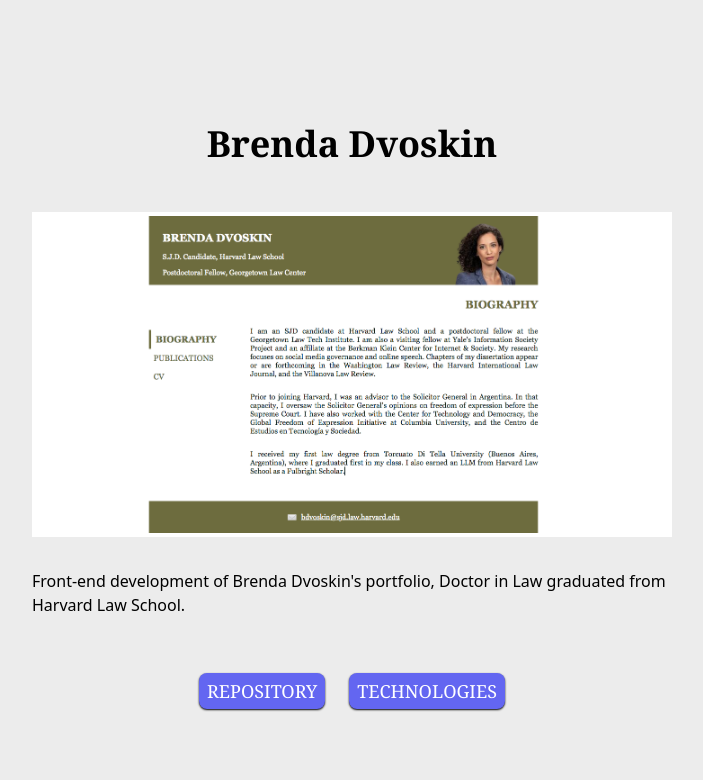
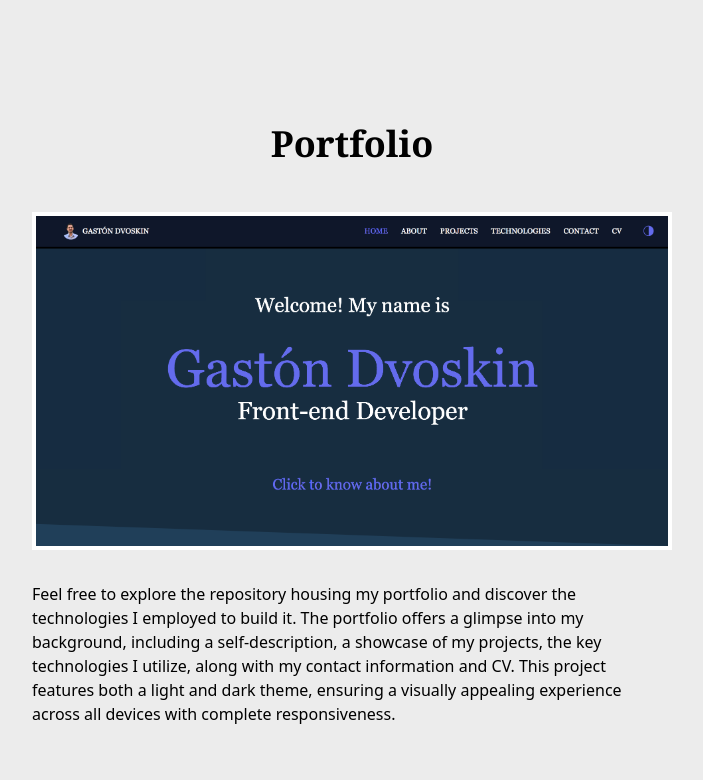
Before and after one commit to gastondvoskin/portfolio, a React (Vite) app in the folder client/: page / in a window 1280 px wide. Shown: the part 3971-4751 px from the top of the page, without its empty margins (288-991 px from the left). Built offline with nearby package versions, Linux system fonts and the light colour scheme; no server answers.

Commit message:
Commented Brenda's portfolio in dataProject.js. Updated data of Portfolio in dataProject.js

```diff
--- a/client/src/data/dataDvoskin/dataProjects.js
+++ b/client/src/data/dataDvoskin/dataProjects.js
@@ -40,23 +40,23 @@ const dataDvoskinProjects = [
     image: viandaexpressImg,
   },
 
-  {
-    name: "Brenda Dvoskin",
-    description:
-      "Front-end development of Brenda Dvoskin's portfolio, Doctor in Law graduated from Harvard Law School.",
-    technologies: ["JavaScript", "React", "CSS"],
-    deploy: "",
-    youtube: "",
-    repository: "https://github.com/gastondvoskin/Brenda-Dvoskin-Web.git",
-    image: brendadvoskinImg,
-  },
+  // {
+  //   name: "Brenda Dvoskin",
+  //   description:
+  //     "Front-end development of Brenda Dvoskin's portfolio, Doctor in Law graduated from Harvard Law School.",
+  //   technologies: ["JavaScript", "React", "CSS"],
+  //   deploy: "",
+  //   youtube: "",
+  //   repository: "https://github.com/gastondvoskin/Brenda-Dvoskin-Web.git",
+  //   image: brendadvoskinImg,
+  // },
 
   {
     name: "Portfolio",
     description:
-      "Santiago Rovaletti and I collaborated in the development of this portfolio, achieving the rendering and deployment of two distinct portfolios from a single repository. After establishing the fundamental structure, we each took charge of personalizing our respective portfolios to reflect our individual styles and preferences.",
+      "Feel free to explore the repository housing my portfolio and discover the technologies I employed to build it. The portfolio offers a glimpse into my background, including a self-description, a showcase of my projects, the key technologies I utilize, along with my contact information and CV. This project features both a light and dark theme, ensuring a visually appealing experience across all devices with complete responsiveness.",
     technologies: ["JavaScript", "React", "Tailwind", "Font Awesome", "NodeJs", "Express", "NodeMailer", "PostgreSQL", "Sequelize"],
-    deploy: "https://gastondvoskin.com/",
+    // deploy: "https://gastondvoskin.com/",
     youtube: "",
     repository: "https://github.com/gastondvoskin/portfolio",
     image: portfolioImg,
```
Also changed, not shown: client/src/assets/projectsImages/portfolioImg.png.
